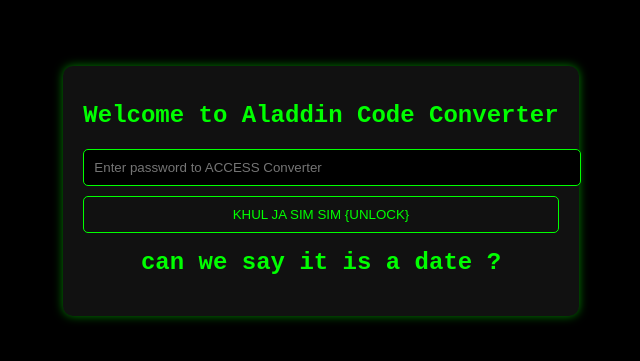
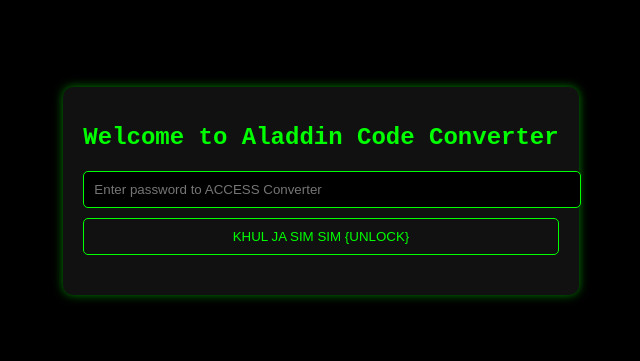
Before and after one commit to csesa-iot/alladin, a plain HTML site: page index.html in a window 1280 px wide. Shown: the part 209-570 px from the top of the page, without its empty margins (319-959 px from the left). Drawn offline with Linux system fonts and the light colour scheme.

Commit message:
Update index.html

```diff
--- a/index.html
+++ b/index.html
@@ -74,7 +74,7 @@
             <input type="password" class="password-input" placeholder="Enter password to ACCESS Converter" required>
             <button type="submit" class="submit-btn">KHUL JA SIM SIM {UNLOCK}</button>
         </form>
-        <h1 class="blinking-cursor">can we say it is a date ?</h1>
+        <h1 class="blinking-cursor"></h1>
     </div>
 
     <script src="passscript.js"></script>
```
